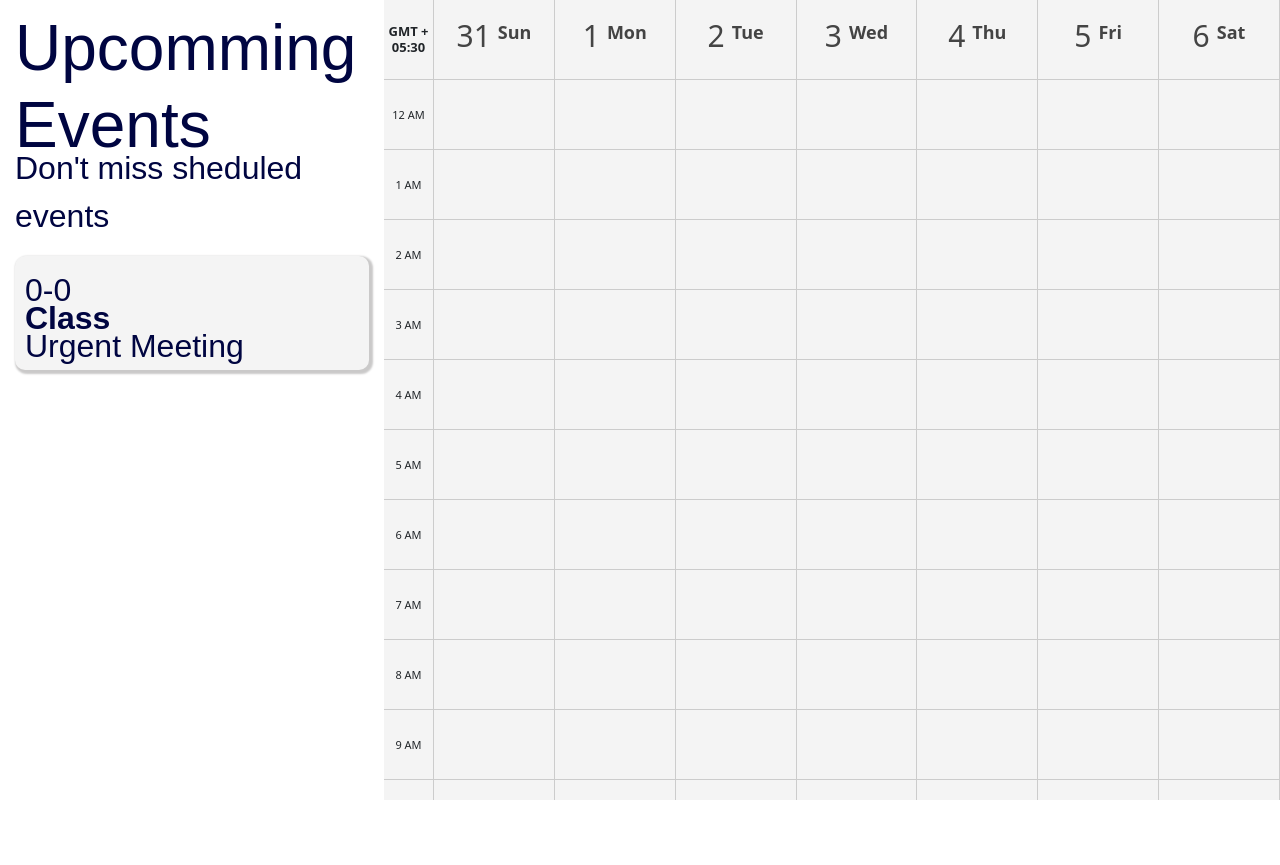
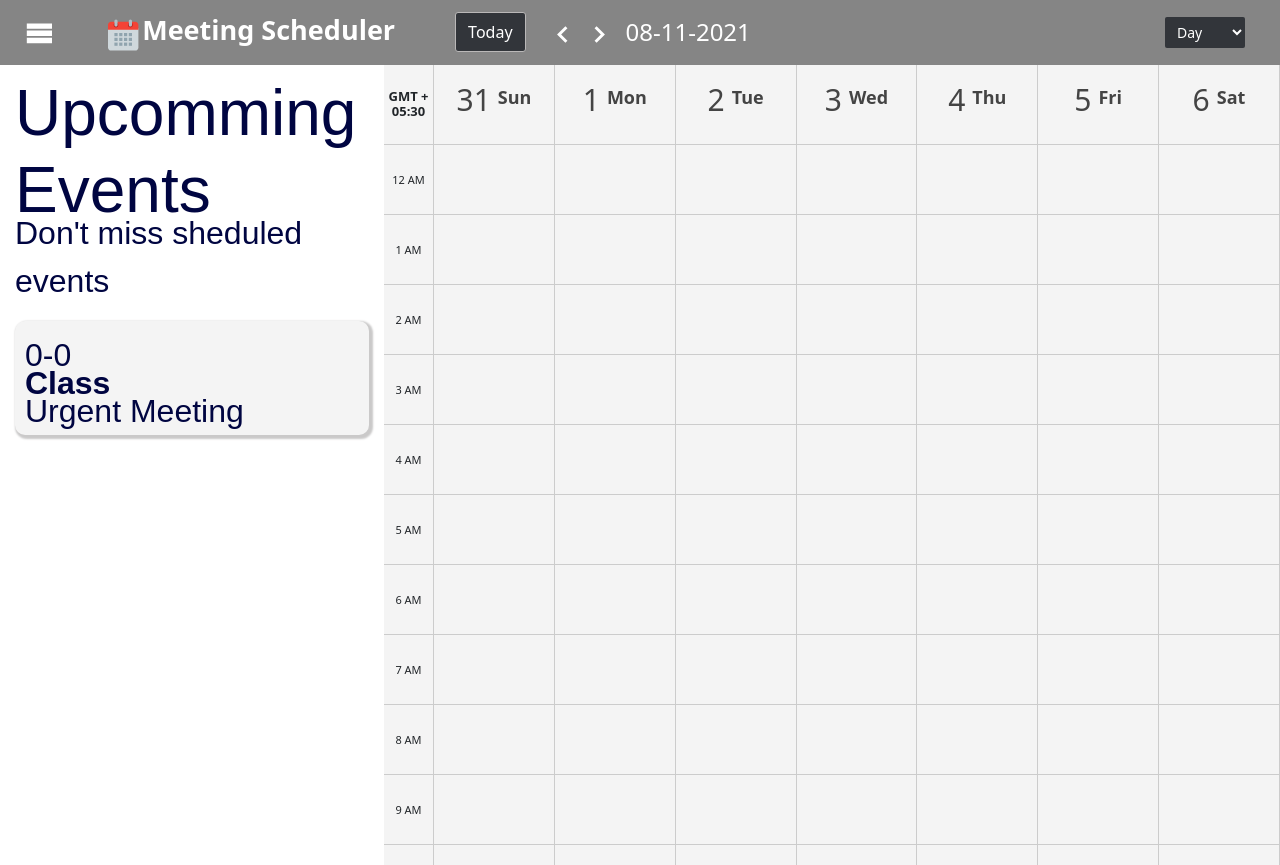
Before and after one commit to ManishDhameja/meeting-scheduler, a React (Create React App) app in the folder client/: page /calendar/1/1/1 in a window 1280 px wide. Before the commit the page ends 800 px from the top, so only its background shows below. Built offline with nearby package versions, Linux system fonts and the light colour scheme; a web font is replaced by a local one.

Commit message:
Header redefined

```diff
--- a/client/src/components/Dashboard/Dashboard.jsx
+++ b/client/src/components/Dashboard/Dashboard.jsx
@@ -10,14 +10,16 @@ const Dashboard = () => {
     }
 
     return (
+        <>
+            <Header />
             <div className="Dashboard d-flex" style={{ height: "100vh", background: "#f4f4f4" }}>
-            <Header />
                 <Sidedrawer
                     show={showSidedrawer}
                     closeSidedrawer={() => { }}
                 />
                 <Calendar />
             </div>
+        </>
     )
 }
 
--- a/client/src/components/Header/Header.css
+++ b/client/src/components/Header/Header.css
@@ -1,4 +1,74 @@
 .HeaderContainer {
-    background-color: rgb(44, 54, 68);
+    background: rgb(133, 133, 133);
     color: white;
+    padding: 10px 25px 10px 25px;
 }
+
+.Header {
+    display: flex;
+    flex-direction: row;
+    align-items: center;
+    justify-content: space-evenly;
+}
+
+.HeaderTitle {
+    font-size: 27px;
+    font-weight: bold;
+}
+
+.HeaderNavDateBtns {
+    margin: 0 10px;
+}
+
+.HeaderNavDateIcons {
+    font-size: 35px;
+    cursor: pointer;
+    margin-bottom: -5px;
+}
+
+.HeaderDateselected {
+    font-size: 24px;
+}
+
+.HeaderDropdown {
+    background-color: rgb(50, 53, 58);
+    padding: 5px 8px;
+    border-radius: 2px;
+    color: white;
+    border: none;
+    outline: none;
+    cursor: pointer;
+    font-size: 14px;
+}
+
+.HeaderDropdown>option {
+    padding: 10px;
+    cursor: pointer !important;
+}
+
+.HeaderSelector {
+    margin-right: 10px;
+}
+
+.DateButton {
+    display: flex;
+    align-items: center;
+    padding: 7px 12px;
+    font-size: 16px;
+    background-color: rgb(50, 53, 58);
+    border: 1px solid #bab8b8;
+    color: white;
+    border-radius: 3px;
+    cursor: pointer;
+    margin: 0 10px;
+}
+
+.DateButton:hover {
+    background-color: rgb(40 46 55);
+}
+
+.Headersubpart {
+    display: flex;
+    align-items: center;
+    flex-grow: 1;
+}
--- /dev/null
+++ b/client/src/components/Header/Header.js
@@ -0,0 +1,46 @@
+import React, { useEffect, useState } from 'react';
+import './Header.css';
+import { FcCalendar } from 'react-icons/fc';
+import { ImMenu } from 'react-icons/im';
+import { IconContext } from "react-icons";
+import { BiChevronLeft } from 'react-icons/bi';
+import { BiChevronRight } from 'react-icons/bi';
+
+const Header = () => {
+    return (
+        <>
+            <div className="HeaderContainer">
+                <div className="Header">
+                    <ImMenu style={{fontSize:"1.8rem"}} />
+                    <div style={{marginLeft:"50px", marginRight:"50px"}}>
+                        <FcCalendar style={{fontSize:"2.4rem"}} />
+                        <span className="HeaderTitle">Meeting Scheduler</span>
+                    </div>
+                    <div className="Headersubpart">
+                        <button className="HeaderTodayBtn DateButton">
+                            Today
+                        </button>
+                        <div className="HeaderNavDateBtns">
+                            <IconContext.Provider value={{className: "HeaderNavDateIcons"}}>
+                            <BiChevronLeft  />
+                            <BiChevronRight />
+                            </IconContext.Provider>
+                        </div>
+                        <span className="HeaderDateselected">
+                            08-11-2021
+                        </span>
+                    </div>
+                    <div className="HeaderSelector">
+                        <select className="HeaderDropdown">
+                            <option value="day">Day</option>
+                            <option value="week">Week</option>
+                            <option value="month">Month</option>
+                        </select>
+                    </div>
+                </div>
+            </div>
+        </>
+    )
+}
+
+export default Header;
--- a/client/src/components/Header/Header.jsx
+++ /dev/null
@@ -1,15 +0,0 @@
-import React, { useEffect, useState } from 'react';
-import './Header.css';
-import { FcCalendar } from 'react-icons/fc';
-
-const Header = () => {
-    return (
-        <>
-            <div className="HeaderContainer">
-
-            </div>
-        </>
-    )
-}
-
-export default Header;
```
Also changed, not shown: client/src/components/Calendar/Calendar.css (line endings or trailing spaces). Lines whose indentation alone changed are shown as unchanged.
